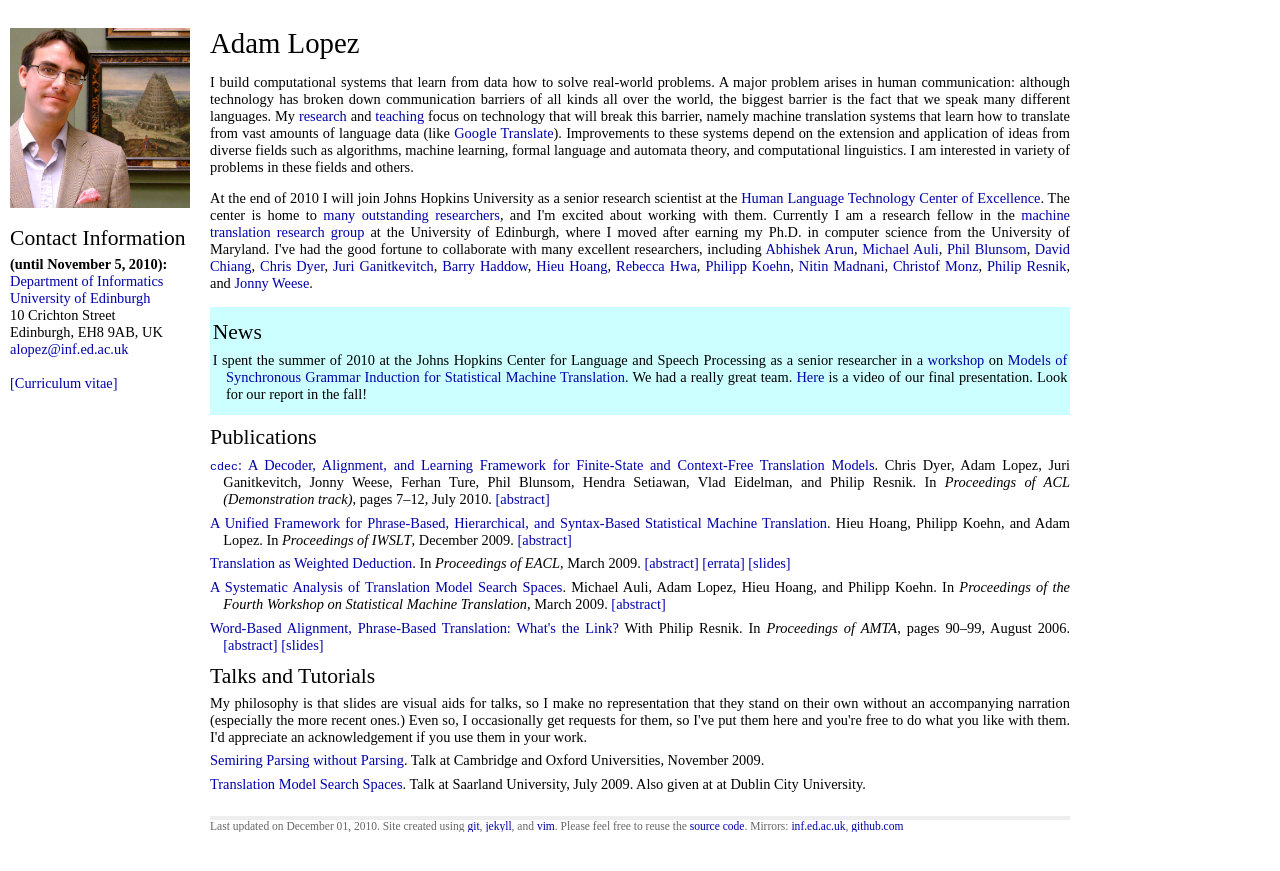
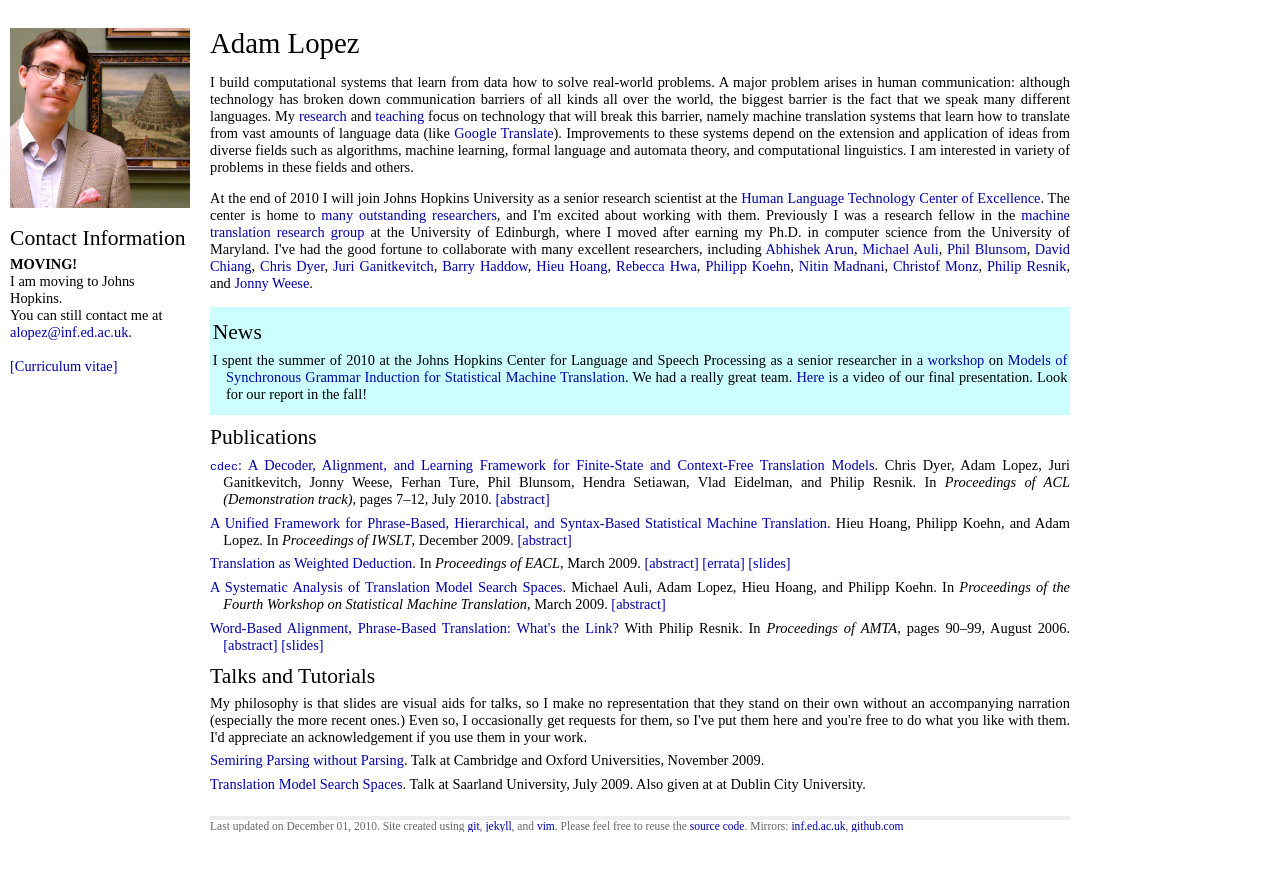
Before and after one commit to alopez/alopez.github.com, a Jekyll site: the page built from index.html, in a window 1280 px wide. Shown: the top 871 px of the page. Built offline with Jekyll 4.4.1, drawn with Linux system fonts in a browser that asks for light colours.

Commit message:
Updated contact + work info

```diff
--- a/_layouts/default.html
+++ b/_layouts/default.html
@@ -25,12 +25,10 @@
     <p>
       <img src="img/babel.jpg" width="180" alt="Adam Lopez"/>
       <h2>Contact Information</h2>
-      <b>(until November 5, 2010):</b><br/>
-      <a href="http://www.inf.ed.ac.uk">Department of Informatics</a><br/>
-      <a href="http://www.ed.ac.uk">University of Edinburgh</a><br/>
-      10 Crichton Street<br/>
-      Edinburgh, EH8 9AB, UK<br/>
-      <a href="mailto:alopez@inf.ed.ac.uk">alopez@inf.ed.ac.uk</a><br/>
+      <b>MOVING!</b><br/>
+      I am moving to Johns Hopkins.<br/>
+      You can still contact me at<br/>
+      <a href="mailto:alopez@inf.ed.ac.uk">alopez@inf.ed.ac.uk</a>.<br/>
       <br/>
       <a href="http://homepages.inf.ed.ac.uk/alopez/adam_lopez_cv.pdf">[Curriculum vitae]</a>
     </p>
--- a/index.html
+++ b/index.html
@@ -30,7 +30,7 @@ these fields and others.
   as a senior research scientist at the <a href="http://web.jhu.edu/hltcoe">Human
   Language Technology Center of Excellence</a>.  The center is home to <a
   href="http://web.jhu.edu/HLTCOE/People.html">many outstanding researchers</a>,
-  and I'm excited about working with them.  Currently I am a research fellow in the
+  and I'm excited about working with them.  Previously I was a research fellow in the
 <a href="http://www.statmt.org/ued">machine translation research group</a> at the
 University of Edinburgh, where I moved after
 earning my Ph.D. in computer science from the University of Maryland.
```
